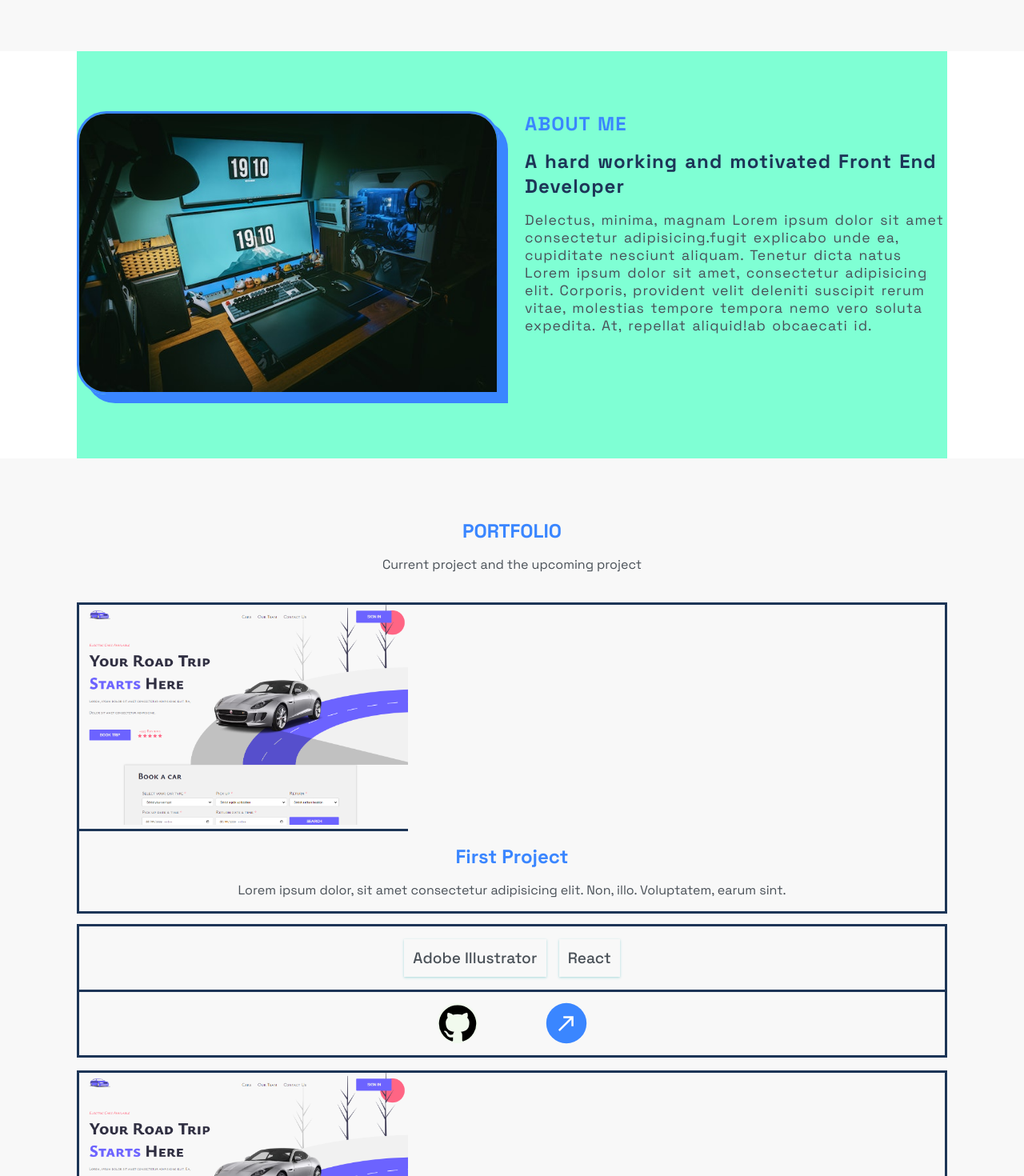
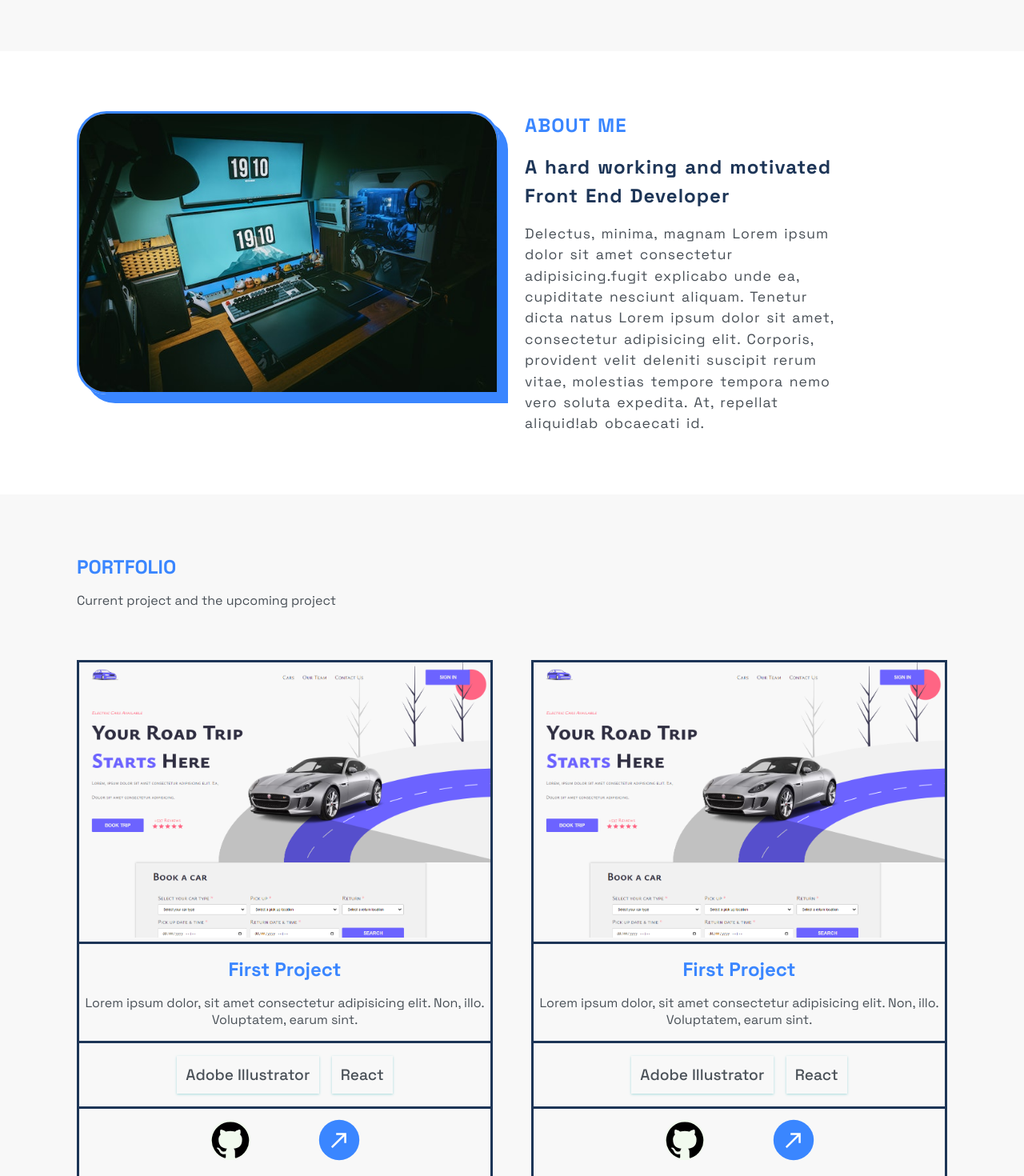
Before and after one commit to noorgm/Portfolio, a React (Create React App) app: page / in a window 1280 px wide. Shown: the part 1160-2630 px from the top of the page at 80% size. Built offline with nearby package versions, Linux system fonts and the light colour scheme.

Commit message:
made Project component resposive too

```diff
--- a/src/components/Aboutme/aboutme.css
+++ b/src/components/Aboutme/aboutme.css
@@ -52,7 +52,6 @@
     .about-me {
         padding: 4.7rem 0px;
         gap: 2rem;
-        background-color: aquamarine;
     }
     .left-about-me {
         grid-column: 1 / 5;
@@ -64,3 +63,11 @@
         text-align: left;
     }
 }
+
+@media (min-width: 1250px) {
+        .right-about-me {
+        grid-column: 5 / 8;
+        text-align: left;
+        line-height: 1.5;
+    }
+}
--- a/src/components/Project/Project.js
+++ b/src/components/Project/Project.js
@@ -8,14 +8,13 @@ import './project.css';
 
 const Project = () => {
   return (
-    <section className="project-bg" id="project">
-      <div className="project">
+    <main className="project-bg" id="project">
       <section className="top-project">
         <h3>PORTFOLIO</h3>
         <p>Current project and the upcoming project</p>
       </section>
 
-        <section className="bottom-project grid">
+        <section className="project grid">
           <div className="first-project">
             <div className="f-p-img">
               <img src={carSs} alt="car project" />
@@ -23,7 +22,6 @@ const Project = () => {
             <div className="f-p-info">
               <h3>First Project</h3>
               <p>Lorem ipsum dolor, sit amet consectetur adipisicing elit. Non, illo. Voluptatem, earum sint.</p>
-            </div>
             </div>
 
             <div className="f-p-part">
@@ -36,9 +34,8 @@ const Project = () => {
                 <NorthEastIcon className='project-icon' />
               </div>
             </div>
-        </section>
+          </div>
 
-        <section className="bottom-project grid">
           <div className="second-project">
             <div className="s-p-img">
               <img src={carSs} alt="car project" />
@@ -46,7 +43,6 @@ const Project = () => {
             <div className="s-p-info">
               <h3>First Project</h3>
               <p>Lorem ipsum dolor, sit amet consectetur adipisicing elit. Non, illo. Voluptatem, earum sint.</p>
-            </div>
             </div>
 
             <div className="s-p-part">
@@ -59,9 +55,10 @@ const Project = () => {
                 <NorthEastIcon className='project-icon' />
               </div>
             </div>
-        </section>
           </div>
         </section>
+
+    </main>
   )
 }
 
--- a/src/components/Project/project.css
+++ b/src/components/Project/project.css
@@ -2,41 +2,40 @@
     margin: 4.7rem 0px;
 }
 
-
 .top-project {
-    display: flex;
-    flex-direction: column;
-    /* justify-content: center; */
-    align-items: center;
-    margin-bottom: 2.3rem;
+    text-align: center;
 }
-.project h3 {
+.top-project h3, .project h3 {
     color: var(--secondary-color);
     font-size: 1.5rem;
     margin-bottom: 1rem;
 }
 
-/* BOTTOM PROJECT */
-
+/* PROJECTS */
+.project {
+    margin-top: 4rem;
+}
 .first-project, .second-project {
     grid-column: 1 / 9;
     border: 3px solid var(--primary-color);
 }
+.first-project:hover, .second-project:hover {
+    box-shadow: 11px 11px 0px 0px var(--primary-color);
+}
+.f-p-info, .s-p-info {
+    text-align: center;
+    margin: 1rem 7px;
+}
 .f-p-img, .s-p-img {
-    width: min(100%, 411px);
+    /* width: 100%; */
     border-bottom: 3px solid var(--primary-color);
 }
 .f-p-img > img, .s-p-img > img {
     width: 100%;
     height: 100%;
 }
-.f-p-info, .s-p-info {
-    text-align: center;
-    margin: 1rem 7px;
-}
 .f-p-part, .s-p-part {
-    grid-column: 1 / 9;
-    border: 3px solid var(--primary-color);
+    border-top: 3px solid var(--primary-color);
     display: flex;
     flex-direction: column;
     align-items: center;
@@ -78,41 +77,27 @@
     transition: 0.2s ease-in-out;
 }
 
-/* SECOND PROJECT */
-/* .second-project {
-    grid-column: 1 / 9;
-    border: 3px solid var(--primary-color);
+/* MEDIA QUERRIES */
+@media (min-width: 600px) {
+    .first-project, .second-project {
+        grid-column: 2 / 8;
+    }
 }
-.s-p-img {
-    width: min(100%, 411px);
-    border-bottom: 3px solid var(--primary-color);
+@media (min-width: 800px) {
+    .top-project {
+        text-align: left;
+        margin-left: clamp(1rem, 2rem + 5vw, 7rem);
+    }
+    .first-project {
+        grid-column: 1 / 5;
+    }
+    .second-project {
+        grid-column: 5 / 9;
+    }
 }
-.s-p-img > img {
-    width: 100%;
-    height: 100%;
+
+@media (min-width: 1100px) {
+    .project {
+        gap: 3rem;
+    }
 }
-.s-p-info {
-    text-align: center;
-    margin: 1rem 7px;
-}
-.s-p-part {
-    grid-column: 1 / 9;
-    border: 3px solid var(--primary-color);
-    display: flex;
-    flex-direction: column;
-    align-items: center;
-}
-.s-pp-skills {
-    width: 100%;
-    display: flex;
-    justify-content: center;
-    gap: 1rem;
-    padding: 1rem;
-    border-bottom: 3px solid var(--primary-color);
-}
-.s-pp-skills p {
-    font-size: 1.2rem;
-    font-weight: 500;
-    box-shadow: 0px 1px 3px var(--third-color);
-    padding: 0.7rem;
-} */
```
Lines whose indentation alone changed are shown as unchanged.
